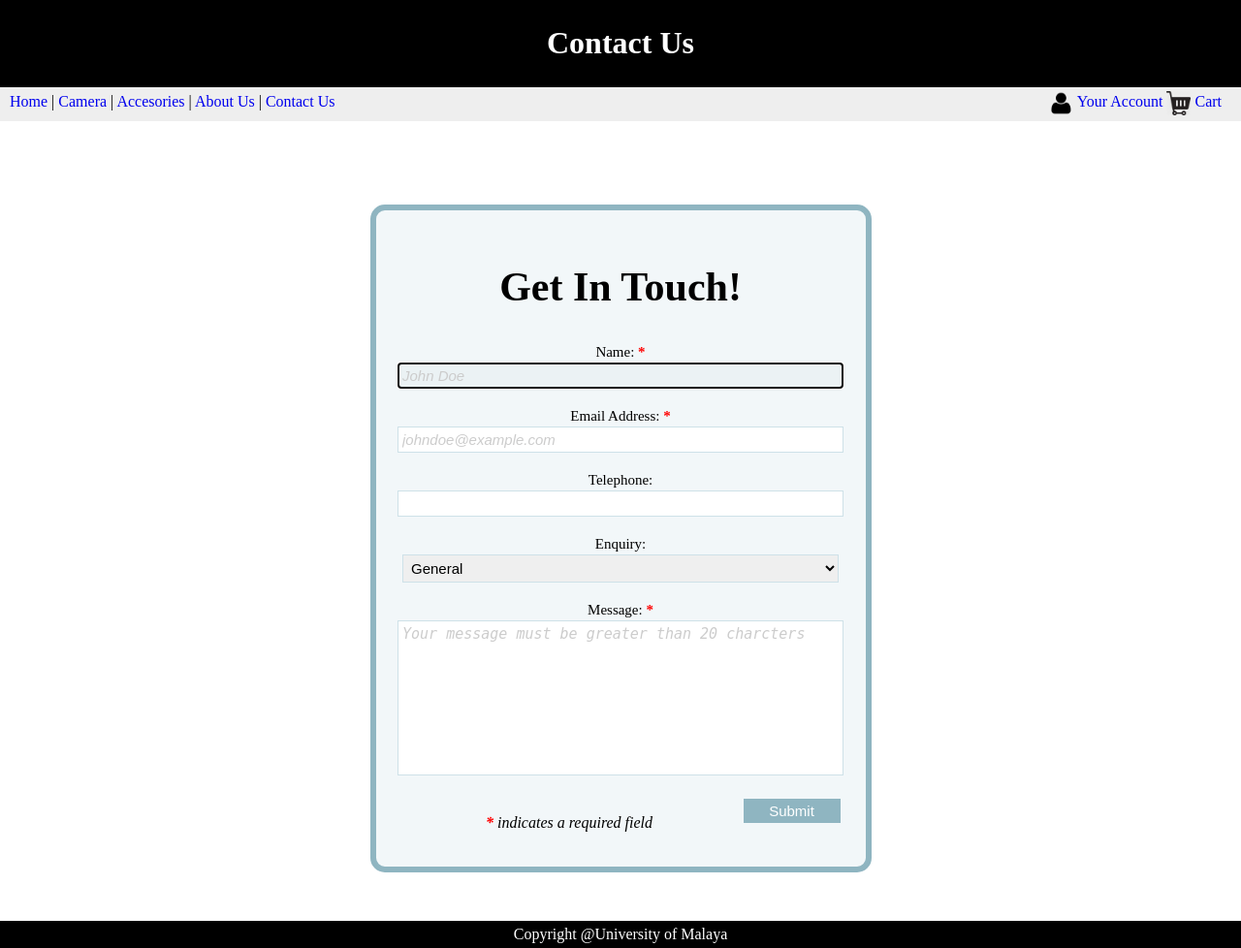
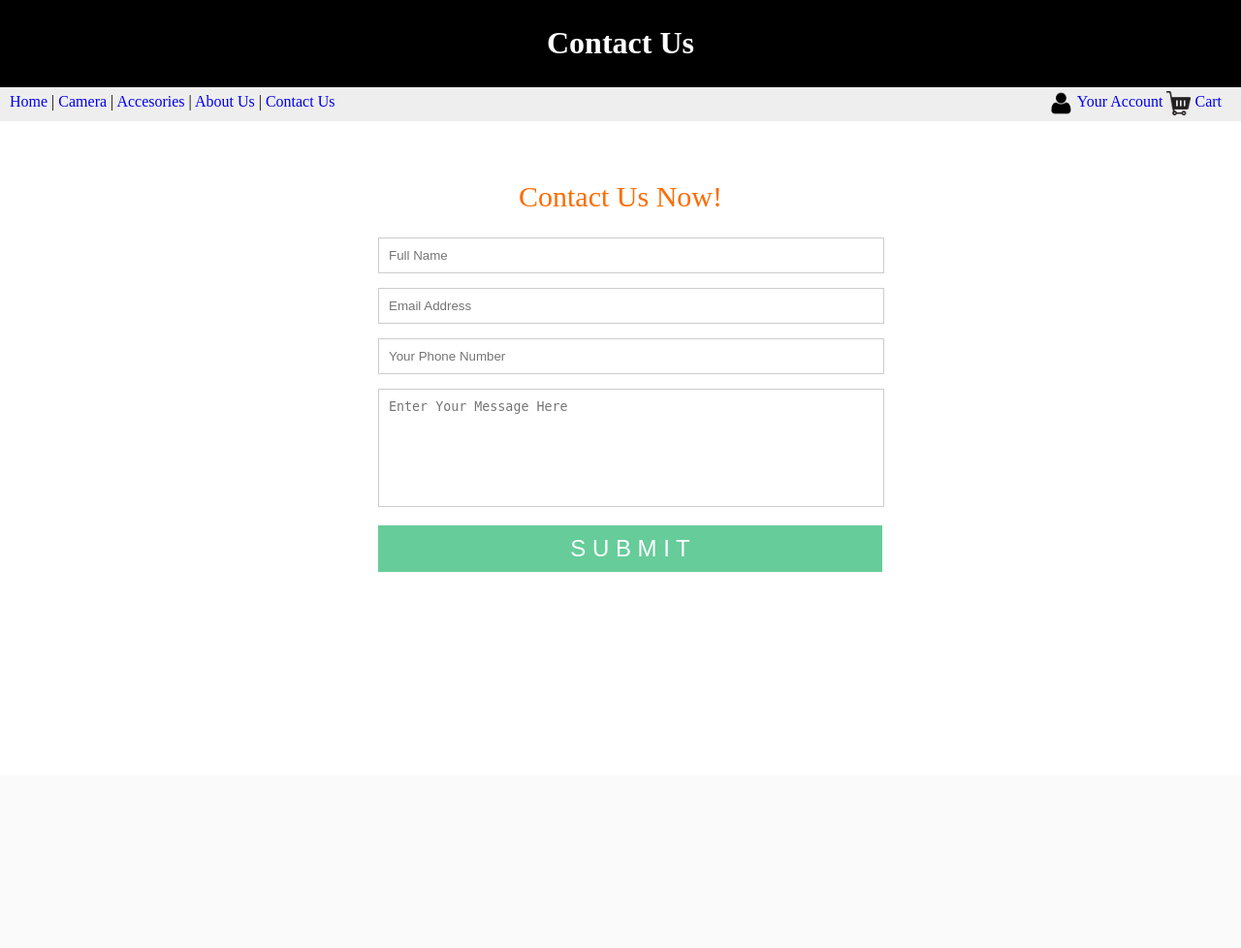
Before and after one commit to sopnopriyo/camera-shop, a PHP site: page /contact-us.html in a window 1280 px wide. Shown: the whole page at 97% size. After the commit the page ends 590 px from the top, so only its background shows below. Run offline with PHP 8.4, Linux system fonts and the light colour scheme.

Commit message:
resolving conflict with master branch

```diff
--- a/contact-us.html
+++ b/contact-us.html
@@ -18,7 +18,6 @@
   <a href="about-us.html">About Us</a> |
   <a href="contact-us.html">Contact Us</a>
 
-
   <div id="right-nav">
        <a href="#"> <img src="img/user-icon.png"  height="30px" width="30px"> Your Account</a>
        <a href="#"> <img src="img/cart-icon.png"  height="30px" width="30px"> Cart</a>
@@ -26,45 +25,33 @@
 
 </nav>
 <br><br>
+<div class="container">
+  	<form id="contact-us-form">
+	    <h2><center>Contact Us Now!</center></h2>
 
-	<section>
-		<center>
-			<div id="contact-form" class="clearfix">
-    <h1>Get In Touch!</h1>
-    <ul id="errors" class="">
-        <li id="info">There were some problems with your form submission:</li>
-    </ul>
-    <p id="success">Thanks for your message! We will get back to you ASAP!</p>
-    <form method="post" action="process.php">
-        <label for="name">Name: <span class="required">*</span></label>
-        <input type="text" id="name" name="name" value="" placeholder="John Doe" required="required" autofocus="autofocus" />
+	    <fieldset>
+	    	<input placeholder="Full Name" type="text" name="name">
+	    </fieldset>
 
-        <label for="email">Email Address: <span class="required">*</span></label>
-        <input type="email" id="email" name="email" value="" placeholder="johndoe@example.com" required="required" />
+	    <fieldset>
+	    	<input placeholder="Email Address" type="text" name="email">
+	    </fieldset>
 
-        <label for="telephone">Telephone: </label>
-        <input type="tel" id="telephone" name="telephone" value="" />
+	    <fieldset>
+	    	<input placeholder="Your Phone Number" type="telephone" name="tel">
+	    </fieldset>
 
-        <label for="enquiry">Enquiry: </label>
-        <select id="enquiry" name="enquiry">
-            <option value="general">General</option>
-            <option value="sales">Sales</option>
-            <option value="support">Support</option>
-        </select>
+	    <fieldset>
+	    	<textarea placeholder="Enter Your Message Here" name="message"></textarea>
+	    </fieldset>
 
-        <label for="message">Message: <span class="required">*</span></label>
-        <textarea id="message" name="message" placeholder="Your message must be greater than 20 charcters" required="required" data-minlength="20"></textarea>
+	    <fieldset>
+	      	<button type="submit" name="submit">S U B M I T</button>
+	    </fieldset>
 
-        <span id="loading"></span>
-        <input type="submit" value="Submit" id="submit-button" />
-        <p id="req-field-desc"><span class="required">*</span> indicates a required field</p>
   	</form>
+
+
 </div>
-		</center>
-	</section>
-
-<footer>
-      Copyright @University of Malaya
-</footer>
 </body>
 </html>
--- a/frontEnd.css
+++ b/frontEnd.css
@@ -298,175 +298,58 @@ div.desc {
 }
 
 
-#contact-form {
-    background-color:#F2F7F9;
-    width:465px;
-    padding:20px;
-    margin: 50px auto;
-    border: 6px solid #8FB5C1;
-    -moz-border-radius:15px;
-    -webkit-border-radius:15px;
-    border-radius:15px;
-    position:relative;
+
+body {
+    background: white;
 }
 
-#contact-form h1 {
-    font-size:42px;
+.container {
+    max-width:500px;
+    width:100%;
+    margin:0 auto;
+    position: relative;
 }
 
-#contact-form h2 {
-    margin-bottom:15px;
-    font-style:italic;
-    font-weight:normal;
+#contact-us-form h2 {
+
+    color: rgb(255, 107, 0);
+    display: block;
+    font-size: 30px;
+    font-weight: 400;
 }
 
-#contact-form input,
-#contact-form select,
-#contact-form textarea,
-#contact-form label {
-    font-size:15px;
-    margin-bottom:2px;
+#contact-us-form fieldset {
+    border: medium none ;
+    margin: 0 0 10px;
+    min-width: 100%;
+    padding: 0;
+    width: 100%;
 }
 
-#contact-form input,
-#contact-form select,
-#contact-form textarea {
-    width:450px;
-    border: 1px solid #CEE1E8;
-    margin-bottom:20px;
-    padding:4px;
+#contact-us-form input[type="text"],  input[type="email"], input[type="telephone"], textarea {
+
+    width:100%;
+    border:1px solid #CCC;
+    background:#FFF;
+    margin:0 0 5px;
+    padding:10px;
 }
 
-#contact-form input:focus,
-#contact-form select:focus,
-#contact-form textarea:focus {
-    border: 1px solid #AFCDD8;
-    background-color: #EBF2F4;
+#contact-us-form textarea {
+
+    height:100px;
+    max-width:100%;
+    resize:none;
 }
 
-#contact-form textarea {
-    height:150px;
-    resize: none;
+#contact-us-form button[type="submit"] {
+
+    cursor:pointer;
+    width:520px;
+    border: none;
+    background:#66CC99;
+    color:#FFF;
+    margin:0;
+    padding:10px;
+    font-size:24px;
 }
-
-#contact-form label {
-    display:block;
-}
-
-#contact-form .required {
-    font-weight:bold;
-    color:#F00;
-}
-
-#contact-form #submit-button {
-    width: 100px;
-    background-color:#333;
-    color:#FFF;
-    border:none;
-    display:block;
-    float:right;
-    margin-bottom:0px;
-    margin-right:6px;
-    background-color:#8FB5C1;
-    -moz-border-radius:8px;
-}
-
-#contact-form #submit-button:hover {
-    background-color: #A6CFDD;
-}
-
-#contact-form #submit-button:active {
-    position:relative;
-    top:1px;
-}
-
-#contact-form #loading {
-    width:32px;
-    height:32px;
-    background-image:url(../img/loading.gif);
-    display:block;
-    position:absolute;
-    right:130px;
-    bottom:16px;
-    display:none;
-}
-
-#errors {
-    border:solid 1px #E58E8E;
-    padding:10px;
-    margin:25px 0px;
-    display:block;
-    width:437px;
-    -webkit-border-radius:8px;
-    -moz-border-radius:8px;
-    border-radius:8px;
-    background:#FFE6E6 url(../img/cancel_48.png) no-repeat 405px center;
-    display:none;
-}
-
-#errors li {
-    padding:2px;
-    list-style:none;
-}
-
-#errors li:before {
-    content: ' - ';
-}
-
-#errors #info {
-    font-weight:bold;
-}
-
-#errors #info:before {
-    content: '';
-}
-
-#success {
-    border:solid 1px #83D186;
-    padding:25px 10px;
-    margin:25px 0px;
-    display:block;
-    width:437px;
-    -webkit-border-radius:8px;
-    -moz-border-radius:8px;
-    border-radius:8px;
-    background:#D3EDD3 url(../img/accepted_48.png) no-repeat 405px center;
-    font-weight:bold;
-    display:none;
-}
-
-#errors.visible, #success.visible {
-    display:block;
-}
-
-#req-field-desc {
-    font-style:italic;
-}
-
-/* Remove box shadow firefox, chrome and opera put around required fields. It looks rubbish. */
-input:required, textarea:required {
-    -moz-box-shadow:none;
-    -webkit-box-shadow:none;
-    -o-box-shadow:none;
-    box-shadow:none;
-}
-
-/* Normalize placeholder styles */
-
-/* chrome, safari */
-::-webkit-input-placeholder {
-    color:#CCC;
-    font-style:italic;
-}
-
-/* mozilla */
-input:-moz-placeholder, textarea:-moz-placeholder {
-    color:#CCC;
-    font-style:italic;
-}
-
-/* ie (faux placeholder) */
-input.placeholder-text, textarea.placeholder-text  {
-    color:#CCC;
-    font-style:italic;
-}
```
Lines whose indentation alone changed are shown as unchanged.
